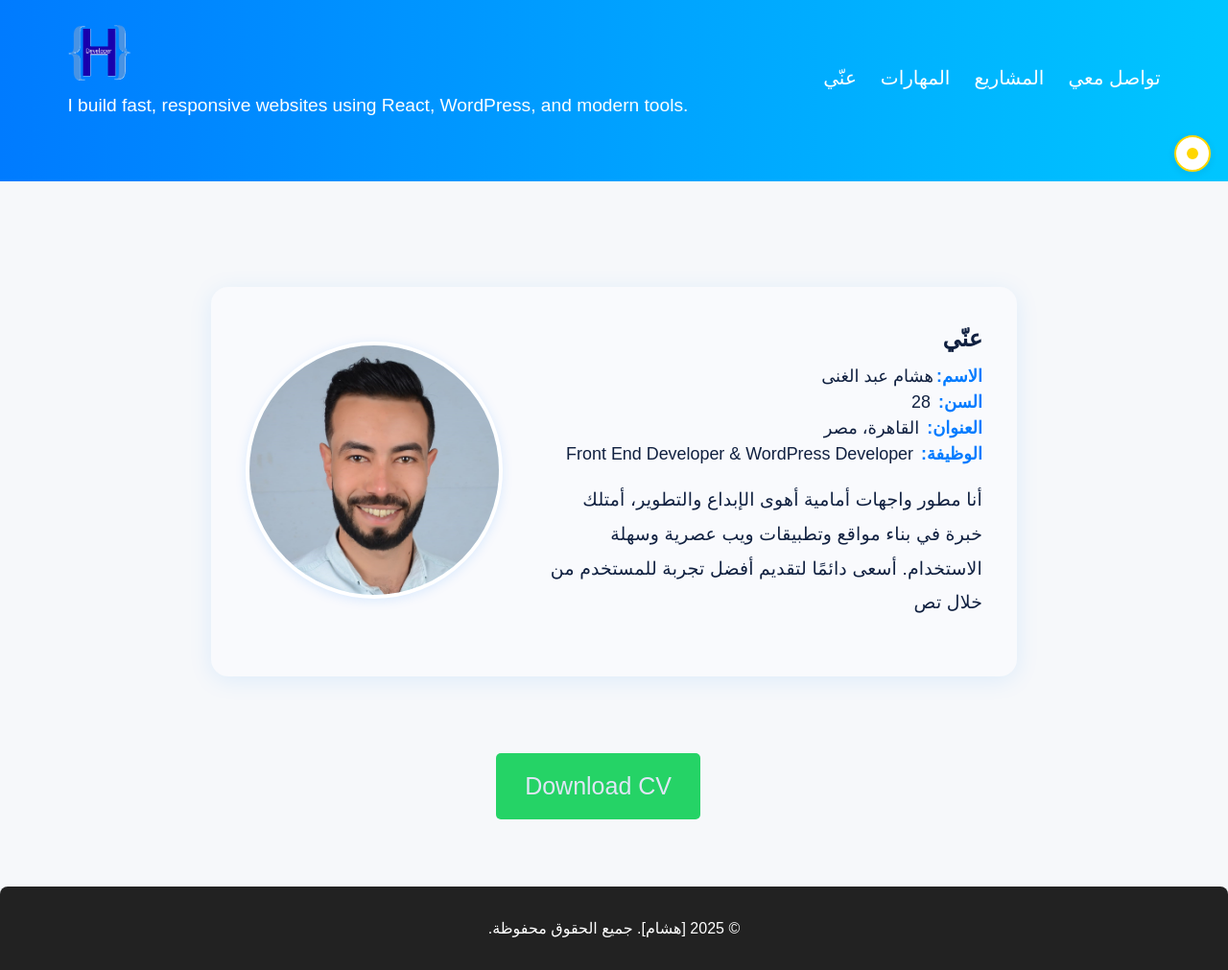
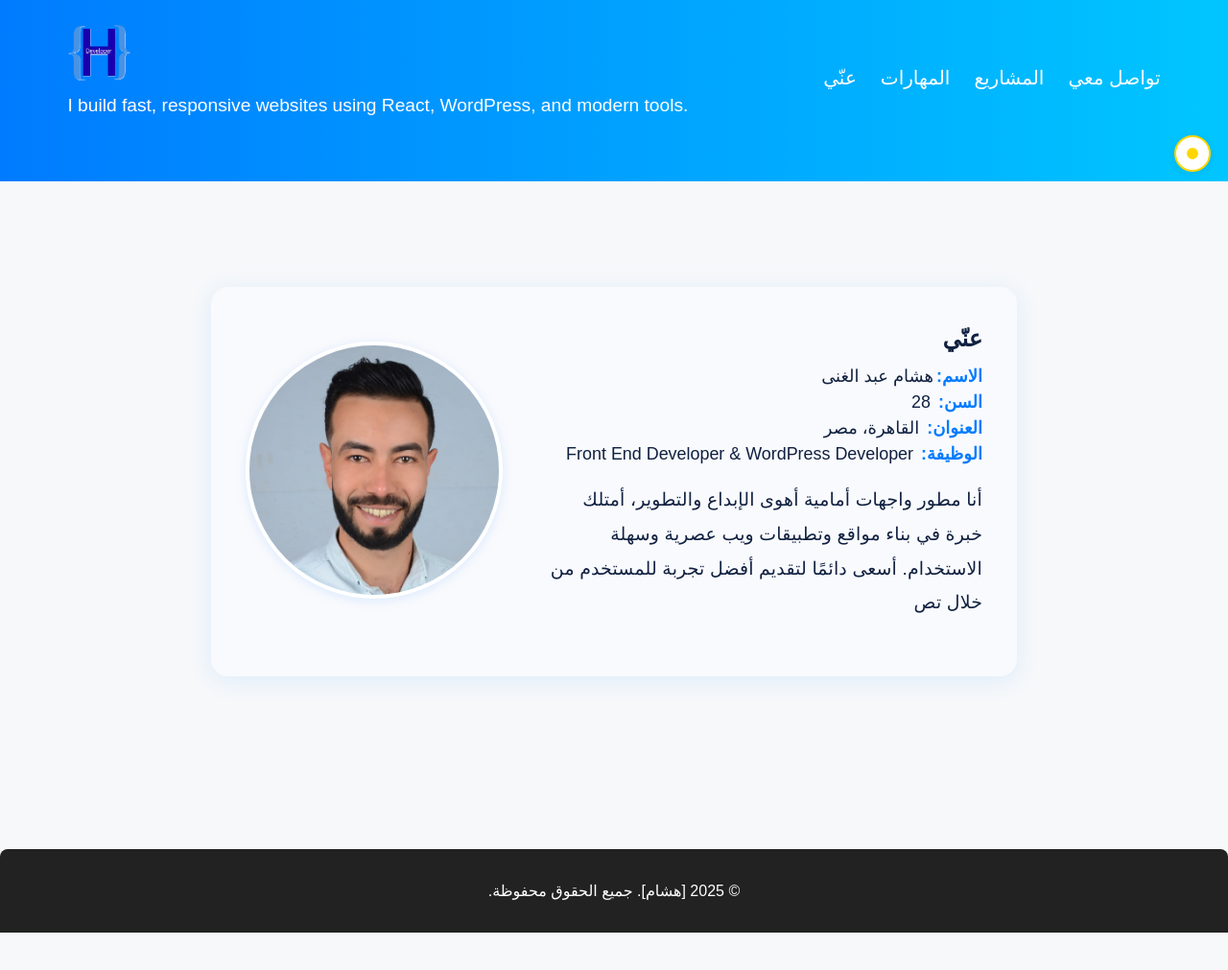
Before and after one commit to heshamfront/portfolio, a plain HTML site: page index.html in a window 1280 px wide. Shown: the whole page at 96% size. After the commit the page ends 972 px from the top, so only its background shows below. Drawn offline with Linux system fonts and the light colour scheme.

Commit message:
commnetted the dawnload button

```diff
--- a/index.html
+++ b/index.html
@@ -53,7 +53,7 @@
                 </div>
             </div>
         </section>
-        <a href="cv.pdf" download class="download">Download CV</a>
+        <!-- <a href="cv.pdf" download class="download">Download CV</a> -->
 
     </main>
     <footer>
```
